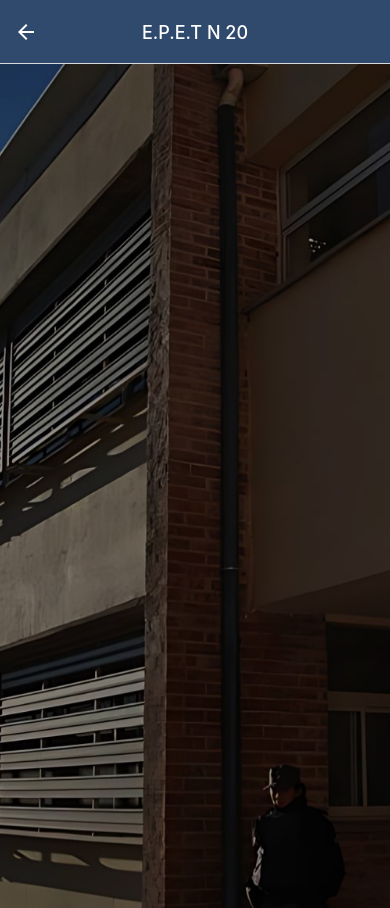
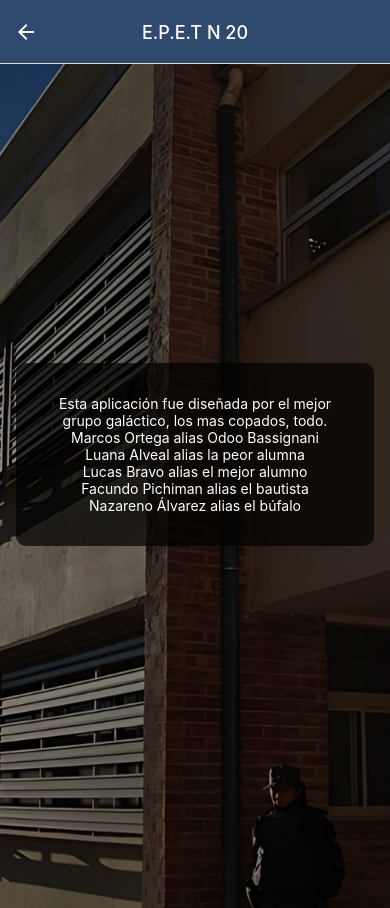
Before and after one commit to LuuAlveal/No_Hackeamos_Ni_La_Puerta, a React Native app: screen /Creditos in a window 390 px wide. Built offline with nearby package versions, Linux system fonts and the light colour scheme.

Commit message:
Agregando estilos en creditos

```diff
--- a/screens/Creditos.jsx
+++ b/screens/Creditos.jsx
@@ -11,13 +11,20 @@ const styles = StyleSheet.create({
         alignItems: 'center',
       },
 
-    container: {
+    text: {
+      color: 'white',
       flex: 1,
       alignItems: 'center',
       justifyContent: 'center',
       textAlign: 'center',
       height: 38
-    }
+    },
+    container: {
+        backgroundColor: 'rgba(0, 0, 0, 0.7)',
+        borderRadius:10,
+        margin: '1rem',
+        padding: '2rem',
+    },
   });
 
 export default function Creditos () {
@@ -29,8 +36,25 @@ export default function Creditos () {
         style={styles.backgroundImage}
       >
 
-        <View style={styles.text}>
-
+        <View style={styles.container}>
+           <Text style={styles.text}>
+           Esta aplicación fue diseñada por el mejor grupo galáctico, los mas copados, todo.
+           </Text>
+           <Text style={styles.text}>
+            Marcos Ortega alias Odoo Bassignani
+           </Text>
+           <Text style={styles.text}>
+           Luana Alveal alias la peor alumna
+           </Text>
+           <Text style={styles.text}>
+           Lucas Bravo alias el mejor alumno
+           </Text>
+           <Text style={styles.text}>
+           Facundo Pichiman alias el bautista
+           </Text>
+           <Text style={styles.text}>
+           Nazareno Álvarez alias el búfalo
+           </Text>
         </View>
     </ImageBackground>
     )
```
